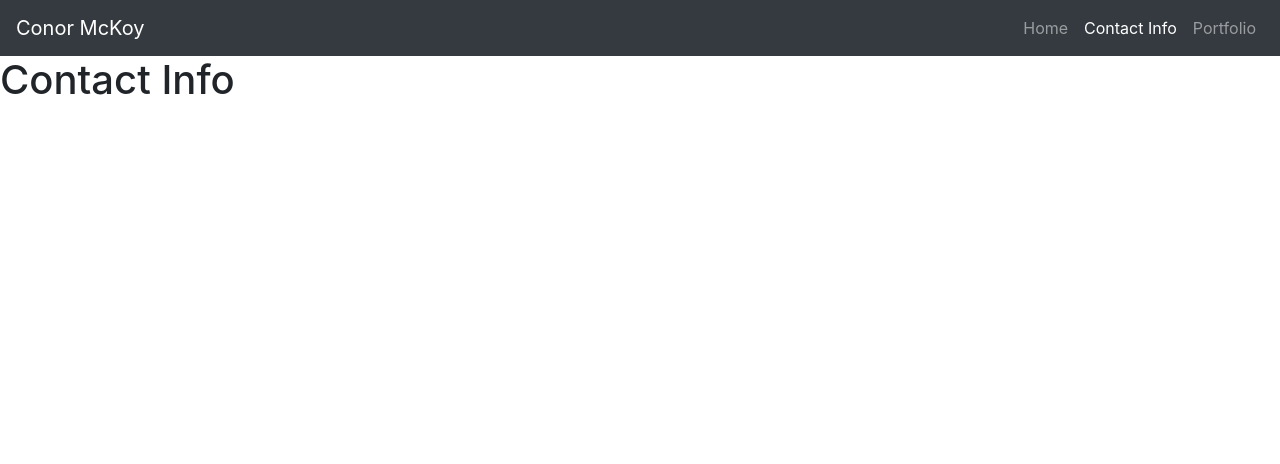
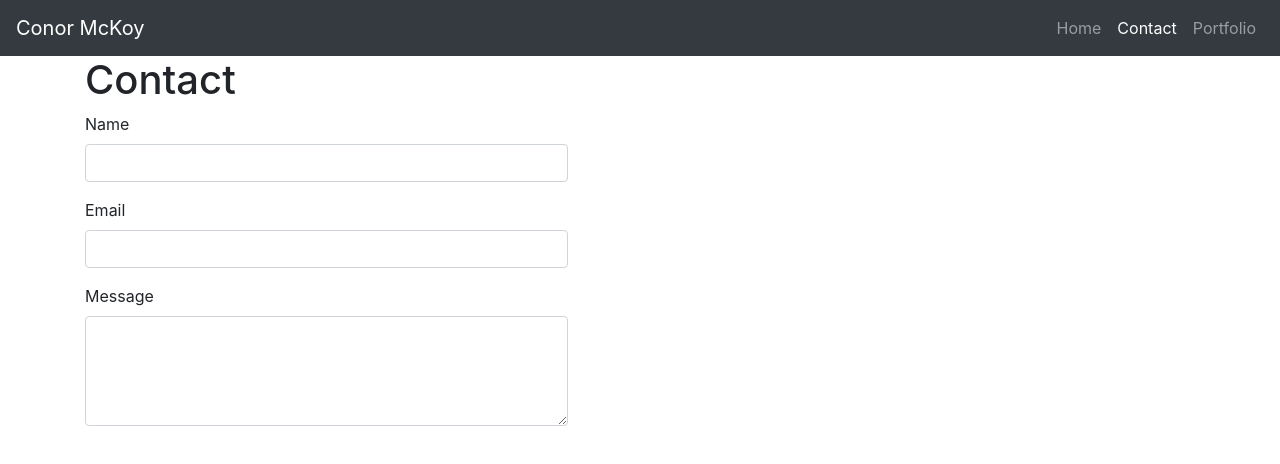
Before and after one commit to mckoyc94/Professional_Page, a plain HTML site: page contact.html in a window 1280 px wide. Drawn offline with nearby package versions, Linux system fonts and the light colour scheme.

Commit message:
update contact page. Added form elements to the page.

```diff
--- a/contact.html
+++ b/contact.html
@@ -25,7 +25,7 @@
                 <a class="nav-link" href="index.html">Home</a>
               </li>
               <li class="nav-item active">
-                <a class="nav-link" href="contact.html">Contact Info <span class="sr-only">(current)</span></a>
+                <a class="nav-link" href="contact.html">Contact <span class="sr-only">(current)</span></a>
               </li>
               <li class="nav-item">
                 <a class="nav-link" href="portfolio.html">Portfolio</a>
@@ -34,7 +34,41 @@
             </ul>
     </nav>
 
-    <h1>Contact Info</h1>
+    <form class="container">
+
+        <div class = "row">
+            <div class = "col-lg-8">
+                <div class = "form-row">
+                    <div class = "col-lg-12">
+                        <h1>Contact</h1>
+                    </div>
+                </div>
+
+                <div class = "form-row">
+                    <div class="form-group col-md-8">
+                        <label for="inputEmail4">Name</label>
+                        <input type="email" class="form-control" id="inputEmail4">
+
+                    </div>
+                </div>
+                <div class = "form-row">
+                    <div class="form-group col-md-8">
+                        <label for="inputEmail4">Email</label>
+                        <input type="email" class="form-control" id="inputEmail4">
+                    </div>
+                </div>
+
+                <div class = "form-row">
+                    <div class="form-group col-md-8">
+                        <label for="exampleFormControlTextarea1">Message</label>
+                        <textarea class="form-control" id="exampleFormControlTextarea1" rows="4"></textarea>
+                    </div>
+                </div>
+            </div>
+
+        </div>
+
+    </form>
 
     <script src="https://code.jquery.com/jquery-3.5.1.slim.min.js" integrity="sha384-DfXdz2htPH0lsSSs5nCTpuj/zy4C+OGpamoFVy38MVBnE+IbbVYUew+OrCXaRkfj" crossorigin="anonymous"></script>
     <script src="https://cdn.jsdelivr.net/npm/popper.js@1.16.1/dist/umd/popper.min.js" integrity="sha384-9/reFTGAW83EW2RDu2S0VKaIzap3H66lZH81PoYlFhbGU+6BZp6G7niu735Sk7lN" crossorigin="anonymous"></script>
```
Also changed, not shown: index.html (+2 -2 lines), portfolio.html (+10 -6 lines).
